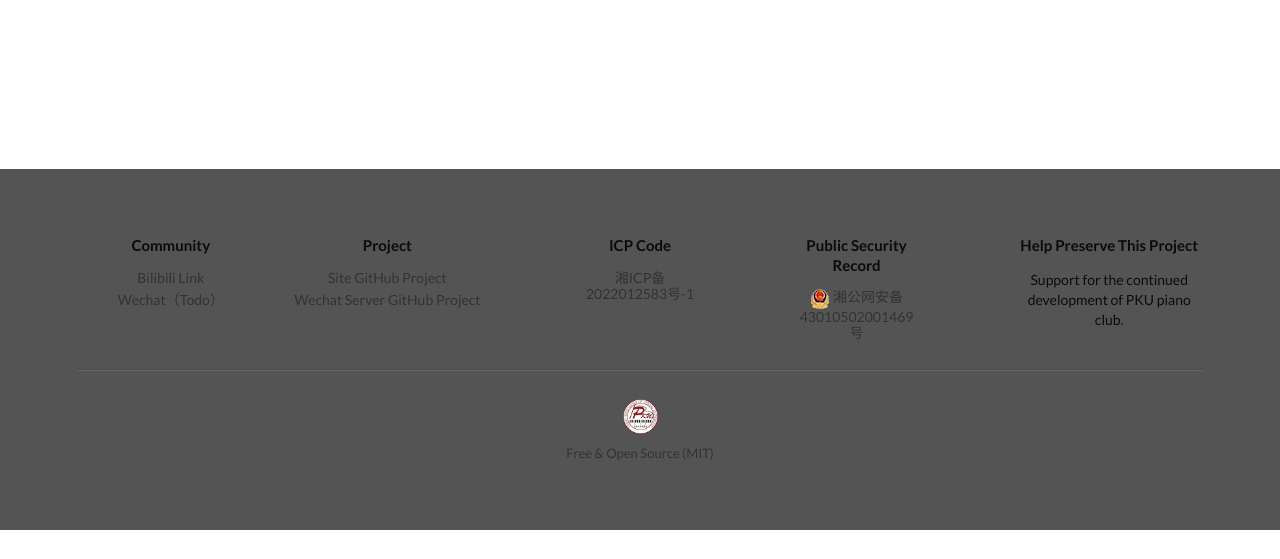
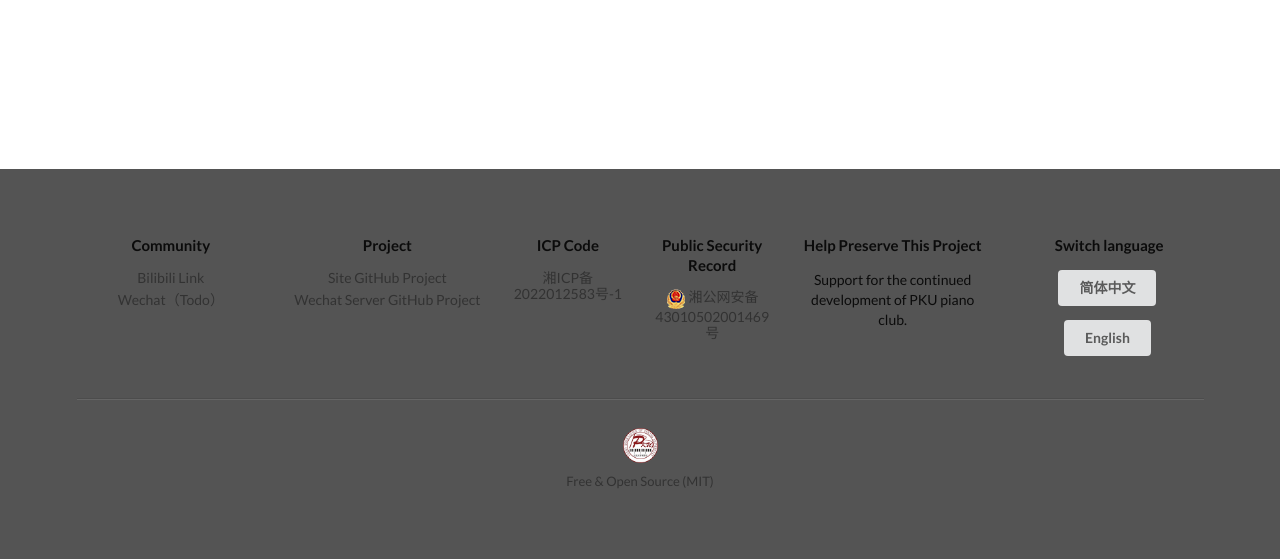
Before and after one commit to Fridge003/SoundLib, a Django app: page /zh-hans/reset/1/1/ in a window 1280 px wide. Shown: the part 810-1369 px from the top of the page. Before the commit the page ends 1340 px from the top, so only its background shows below. Run offline with Django 4.2, Linux system fonts and the light colour scheme; parts of the project's set-up code (start-up, migrations or seed data) failed here and were passed over; some libraries are stand-ins or nearby versions.

Commit message:
added language switch

```diff
--- a/SoundLib/settings.py
+++ b/SoundLib/settings.py
@@ -118,9 +118,9 @@ AUTH_USER_MODEL = 'App.User'
 # Internationalization
 # https://docs.djangoproject.com/en/4.0/topics/i18n/
 
-LANGUAGE_CODE = 'zh-Hans'
+LANGUAGE_CODE = 'zh-hans'
 LANGUAGES = [
-    ('zh-Hans', _('Simplified Chinese')),
+    ('zh-hans', _('Simplified Chinese')),
     ('en', _('English')),
 ]
 
--- a/Templates/base.html
+++ b/Templates/base.html
@@ -188,6 +188,24 @@
                     <h4 class="ui header">{% translate "Help Preserve This Project" %}</h4>
                     <p> {% translate "Support for the continued development of PKU piano club." %} </p>
                 </div>
+                <div class="three wide right floated column">
+                    <h4 class="ui header">{% translate "Switch language" %}</h4>
+                    <form class="ui form" action="{% url 'set_language' %}" method="post">
+                        {% csrf_token %}
+                        <div class="field">
+                            {% get_current_language as LANGUAGE_CODE %}
+                            {% get_available_languages as LANGUAGES %}
+                            {% get_language_info_list for LANGUAGES as languages %}
+                            {% for language in languages %}
+                            <p>
+                                <button type="submit" name="language" value="{{ language.code }}" class="ui button">
+                                    {{ language.name_local }}
+                                </button>
+                            </p>
+                            {% endfor %}
+                        </div>
+                    </form>
+                </div>
             </div>
             <div class="ui section divider"></div>
             <img src="{% static '/images/logo/108x108.png' %}" class="ui centered mini image">
```
Also changed, not shown: locale/zh_Hans/LC_MESSAGES/django.po.
